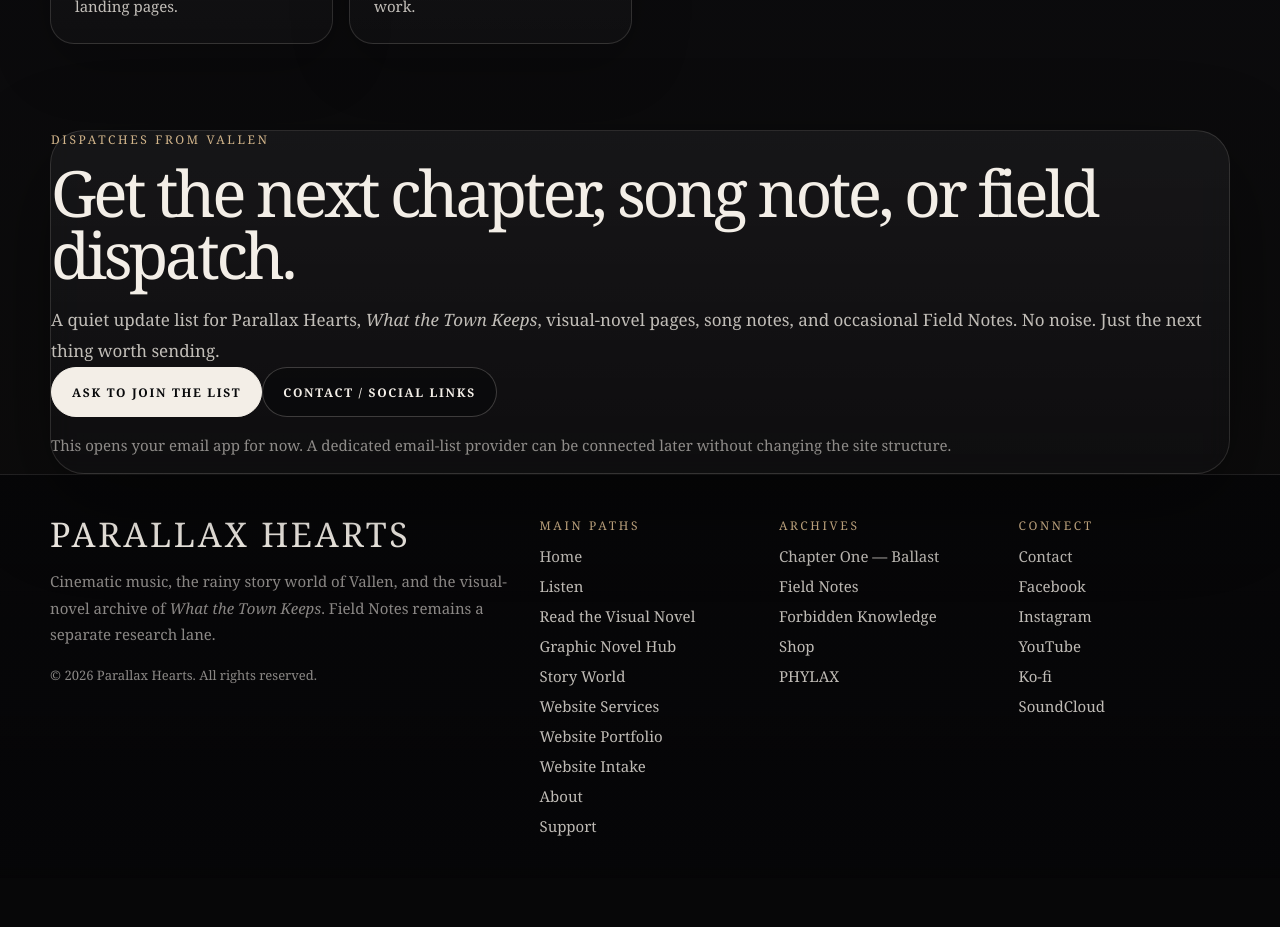
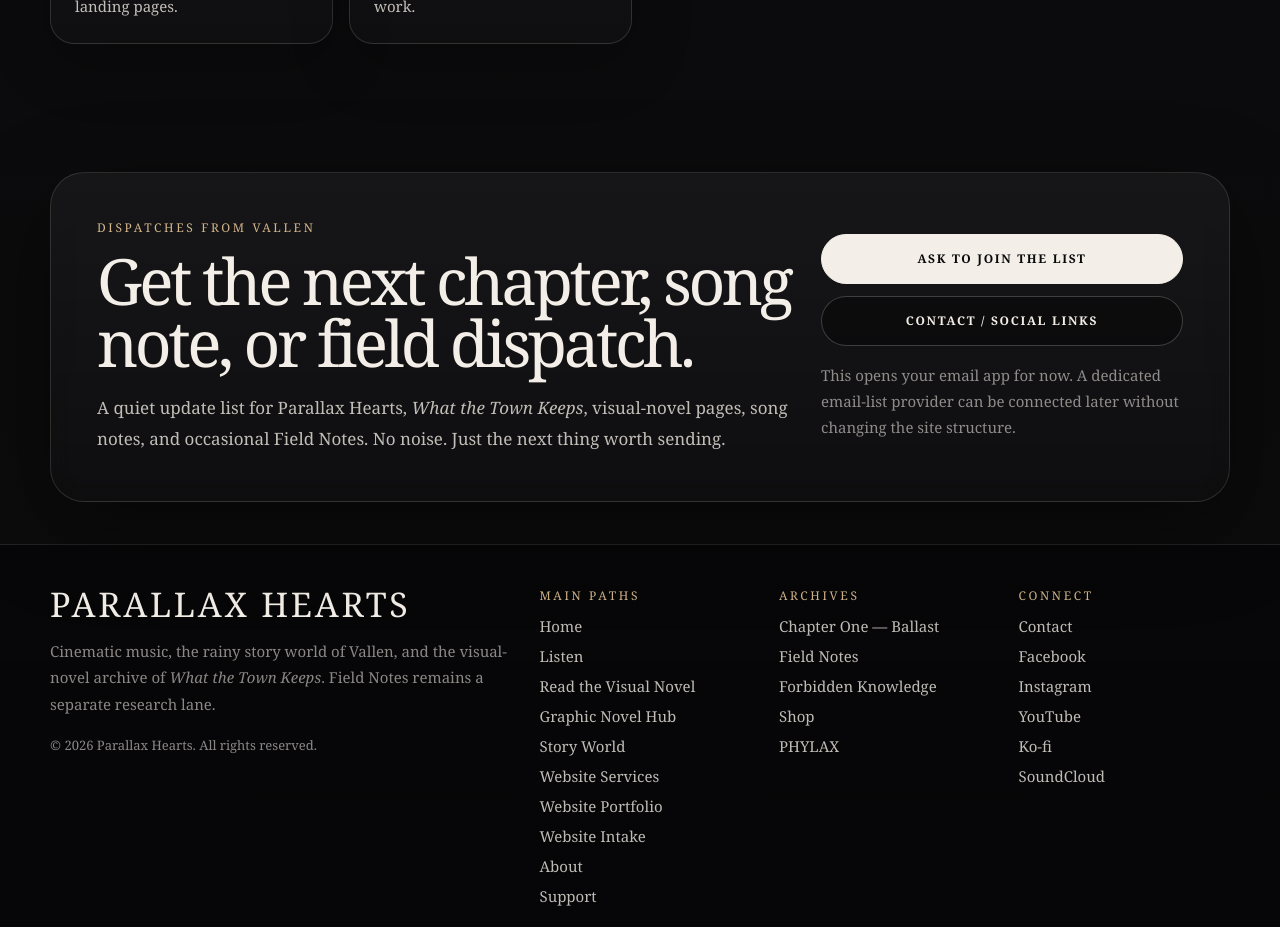
Before and after one commit to chthomps4/parallaxhearts-site, a Next.js app in the folder site/: page / in a window 1280 px wide. Shown: the part 1500-2427 px from the top of the page. Before the commit the page ends 2378 px from the top, so only its background shows below. Built offline with nearby package versions, Linux system fonts and the light colour scheme.

Commit message:
Style Dispatches from Vallen signup block

```diff
--- a/site/app/globals.css
+++ b/site/app/globals.css
@@ -203,6 +203,27 @@ body > .site-header + main.websites-page > .site-header {
   backdrop-filter: blur(10px);
 }
 
+.dispatch-signup {
+  padding: 42px 0;
+}
+
+.dispatch-signup-panel {
+  display: grid;
+  grid-template-columns: minmax(0, 1fr) minmax(260px, 0.52fr);
+  gap: 28px;
+  align-items: center;
+  padding: clamp(26px, 5vw, 46px);
+}
+
+.dispatch-signup-actions {
+  display: grid;
+  gap: 12px;
+}
+
+.dispatch-signup-note {
+  margin: 4px 0 0;
+}
+
 .kicker {
   margin: 0 0 14px;
   color: var(--gold);
@@ -349,6 +370,10 @@ body > .site-header + main.websites-page > .site-header {
   .site-header-inner {
     min-height: 66px;
   }
+
+  .dispatch-signup-panel {
+    grid-template-columns: 1fr;
+  }
 }
 
 @media (max-width: 640px) {
```
